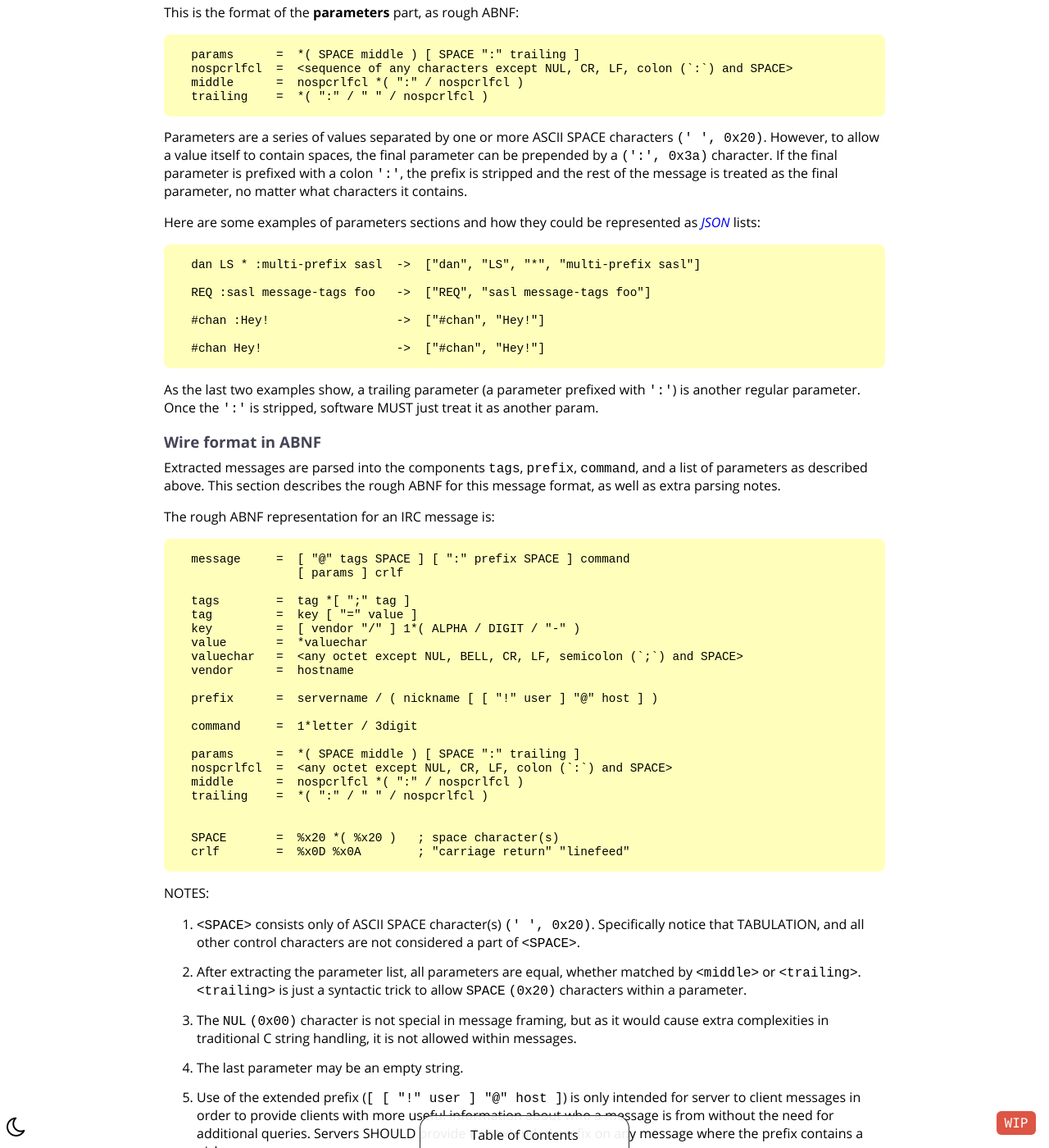
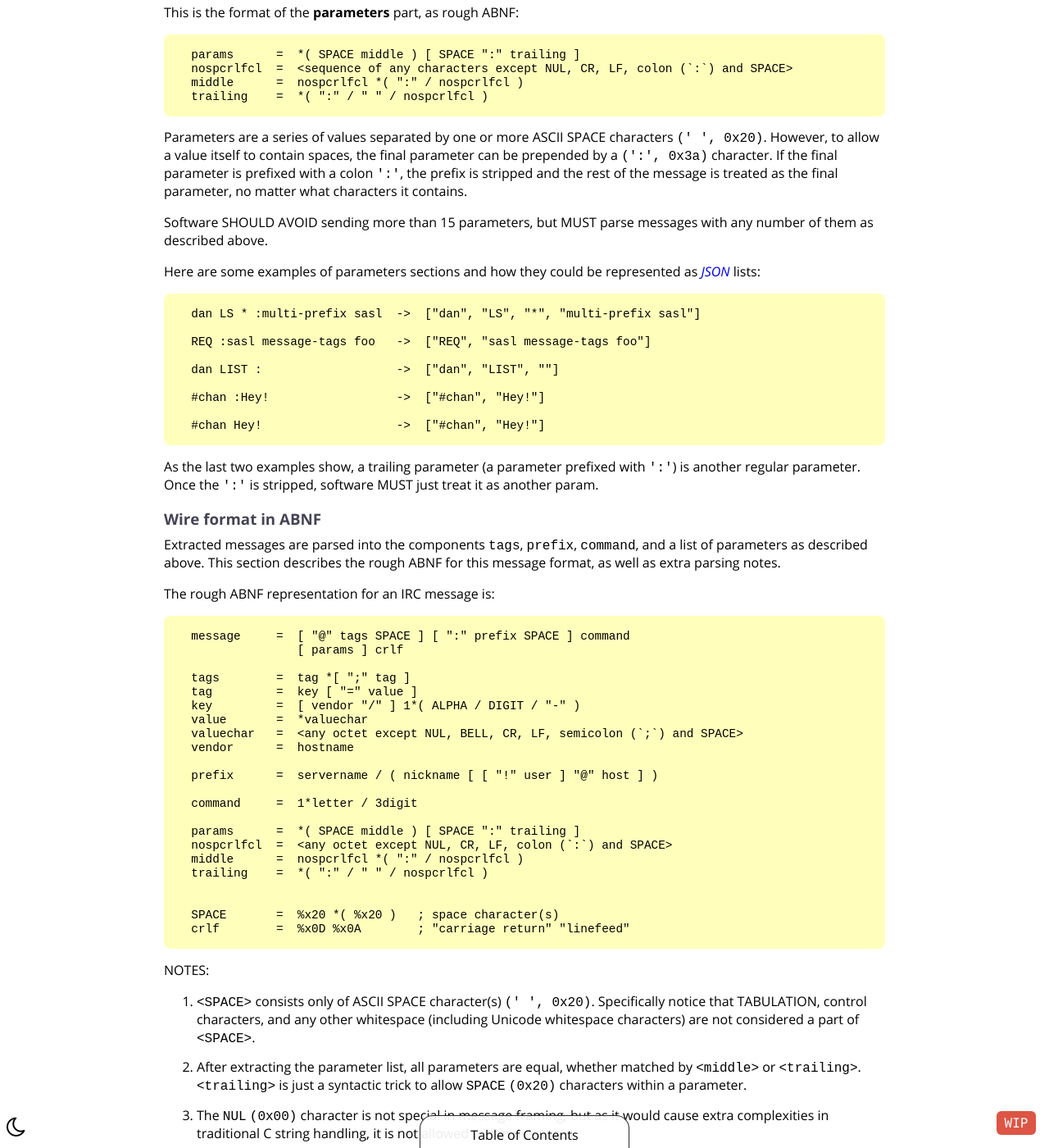
Before and after one commit to ircdocs/modern-irc, a Jekyll site: the page built from index.md, in a window 1280 px wide and 1400 px high, scrolled down 9009 px. Shown: the whole window at 82% size. Built offline with Jekyll 4.4.1, drawn with Linux system fonts in a browser that asks for light colours.

Commit message:
modern: Fixup params section, mention unicode spaces

```diff
--- a/index.md
+++ b/index.md
@@ -339,11 +339,15 @@ This is the format of the **parameters** part, as rough ABNF:
 
 Parameters are a series of values separated by one or more ASCII SPACE characters `(' ', 0x20)`. However, to allow a value itself to contain spaces, the final parameter can be prepended by a `(':', 0x3a)` character. If the final parameter is prefixed with a colon `':'`, the prefix is stripped and the rest of the message is treated as the final parameter, no matter what characters it contains.
 
+Software SHOULD AVOID sending more than 15 parameters, but MUST parse messages with any number of them as described above.
+
 Here are some examples of parameters sections and how they could be represented as [JSON](https://www.json.org/) lists:
 
       dan LS * :multi-prefix sasl  ->  ["dan", "LS", "*", "multi-prefix sasl"]
 
       REQ :sasl message-tags foo   ->  ["REQ", "sasl message-tags foo"]
+
+      dan LIST :                   ->  ["dan", "LIST", ""]
 
       #chan :Hey!                  ->  ["#chan", "Hey!"]
 
@@ -464,7 +468,7 @@ The rough ABNF representation for an IRC message is:
 
 NOTES:
 
-1. `<SPACE>` consists only of ASCII SPACE character(s) `(' ', 0x20)`. Specifically notice that TABULATION, and all other control characters are not considered a part of `<SPACE>`.
+1. `<SPACE>` consists only of ASCII SPACE character(s) `(' ', 0x20)`. Specifically notice that TABULATION, control characters, and any other whitespace (including Unicode whitespace characters) are not considered a part of `<SPACE>`.
 2. After extracting the parameter list, all parameters are equal, whether matched by `<middle>` or `<trailing>`. `<trailing>` is just a syntactic trick to allow `SPACE` `(0x20)` characters within a parameter.
 3. The `NUL` `(0x00)` character is not special in message framing, but as it would cause extra complexities in traditional C string handling, it is not allowed within messages.
 4. The last parameter may be an empty string.
```
